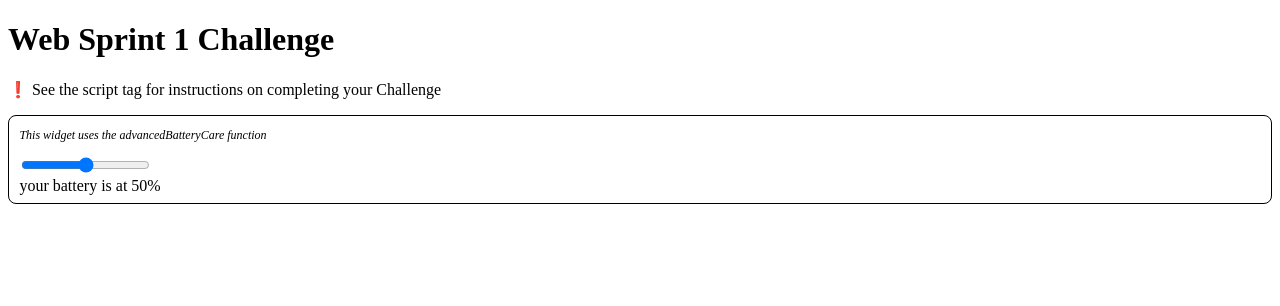
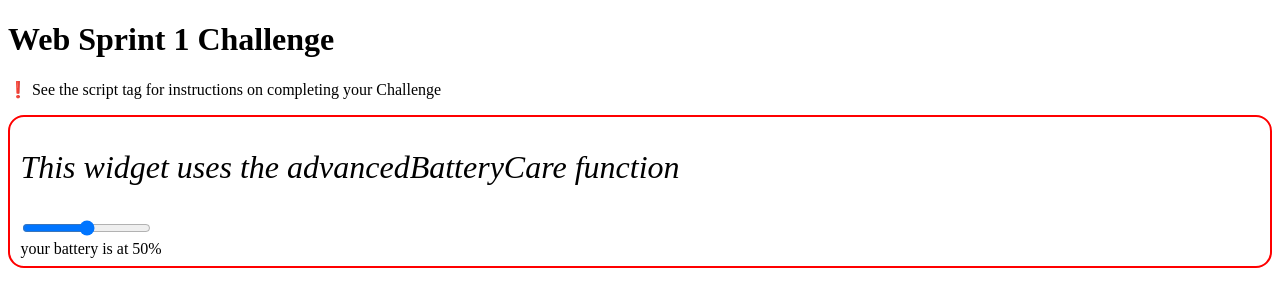
Before and after one commit to MrHyde801/Sprint1Challenge, a plain HTML site: page index.html in a window 1280 px wide. Drawn offline with Linux system fonts and the light colour scheme.

Commit message:
cloned rep made some css changes to sprint challenge

```diff
--- a/index.html
+++ b/index.html
@@ -6,13 +6,13 @@
   <style>
     .widget {
       padding: 0 0 0.5rem 0.65rem;
-      margin-bottom: 0.5rem;
-      border: 1px solid black;
-      border-radius: 0.5rem;
+      margin-bottom: 1rem;
+      border: 2px solid red;
+      border-radius: 1rem;
     }
 
     .widget p {
-      font-size: 0.75rem;
+      font-size: 2rem;
       font-style: italic;
     }
   </style>
```
